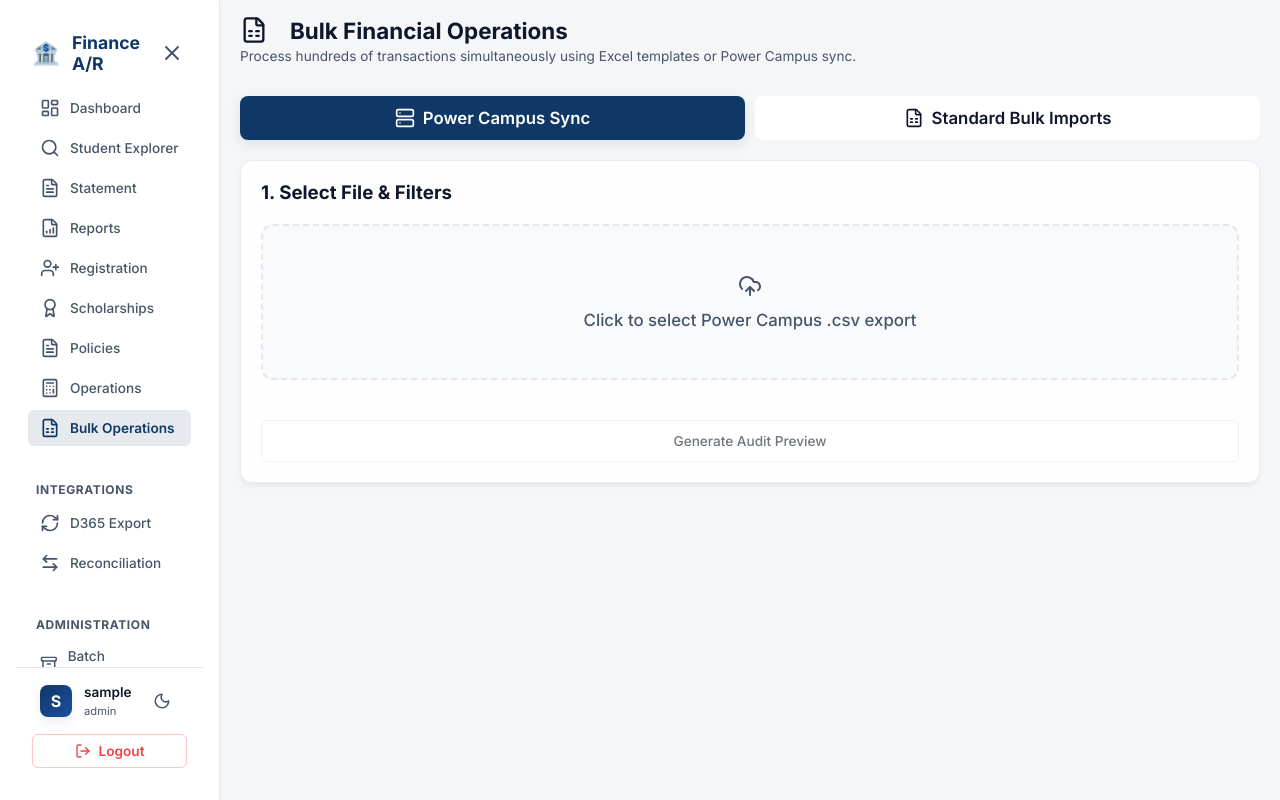
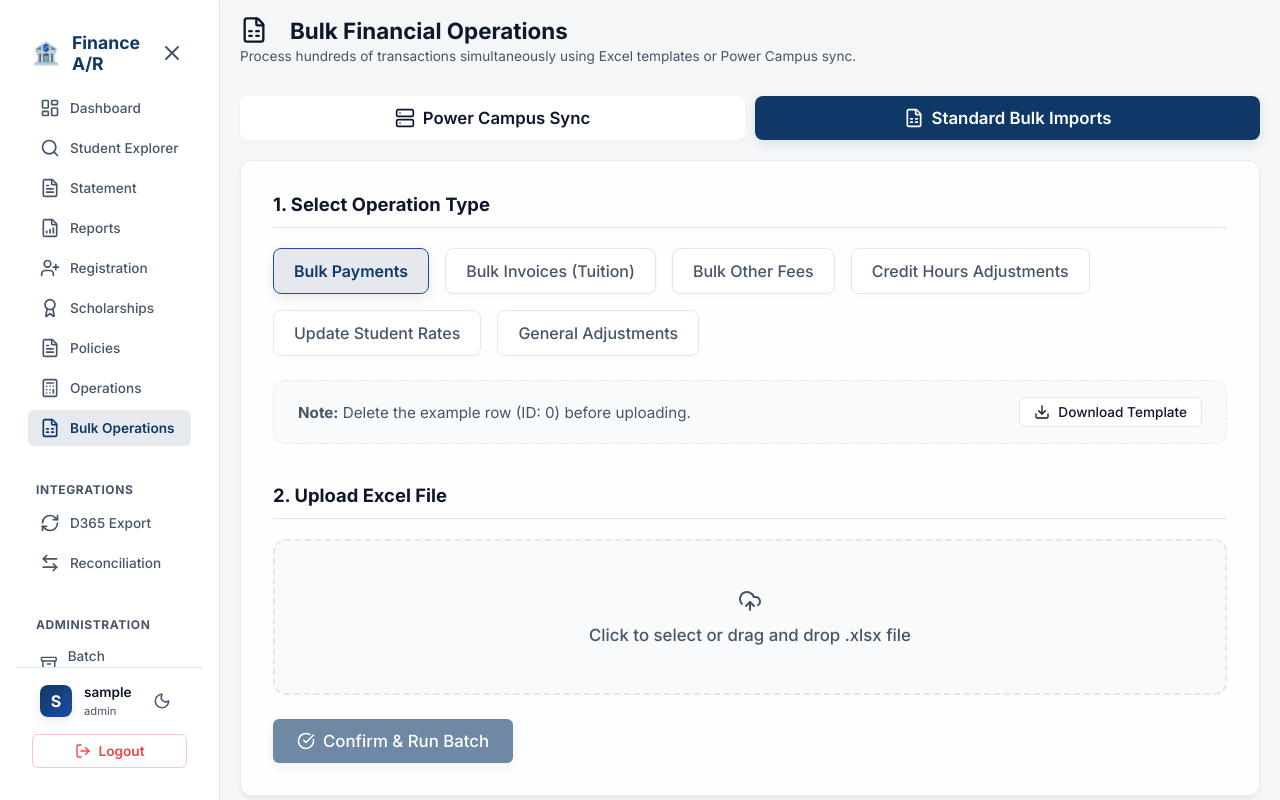
Before and after one commit to abdo326c/Finance---A-R, a React (Vite) app in the folder frontend/: page /bulk in a window 1280 px wide. Built offline with nearby package versions, Linux system fonts and the light colour scheme; sample sign-in values are in the browser's storage.

Commit message:
Fix Admin page crash on load and set standard tab as default in BulkOperations

```diff
--- a/frontend/src/pages/Admin.tsx
+++ b/frontend/src/pages/Admin.tsx
@@ -42,7 +42,7 @@ export default function Admin() {
       const res = await axios.get(`${import.meta.env.VITE_API_BASE_URL || 'http://127.0.0.1:8000'}/api/admin/audit-logs`, {
         headers: { Authorization: `Bearer ${token}` }
       });
-      setLogs(res.data);
+      setLogs(res.data.items || res.data || []);
     } catch (e) {
       console.error(e);
     }
--- a/frontend/src/pages/BulkOperations.tsx
+++ b/frontend/src/pages/BulkOperations.tsx
@@ -19,7 +19,7 @@ export default function BulkOperations() {
   const [loading, setLoading] = useState(false);
   const [result, setResult] = useState<any>(null);
   const [errorMsg, setErrorMsg] = useState('');
-  const [activeTab, setActiveTab] = useState<'standard' | 'power-campus'>('power-campus');
+  const [activeTab, setActiveTab] = useState<'standard' | 'power-campus'>('standard');
 
   const handleDownloadTemplate = async () => {
     try {
```
Also changed, not shown: 1 other file (tests, documents, lock files or other folders).
